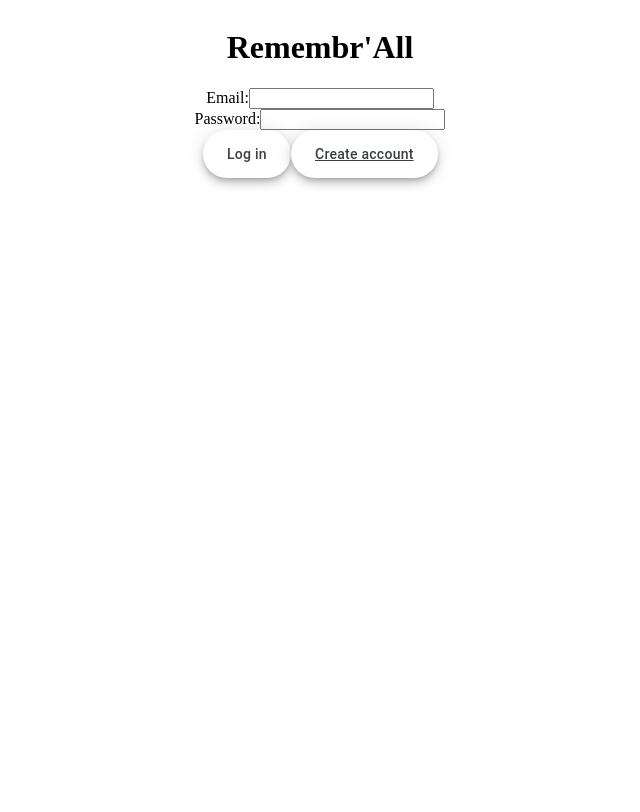
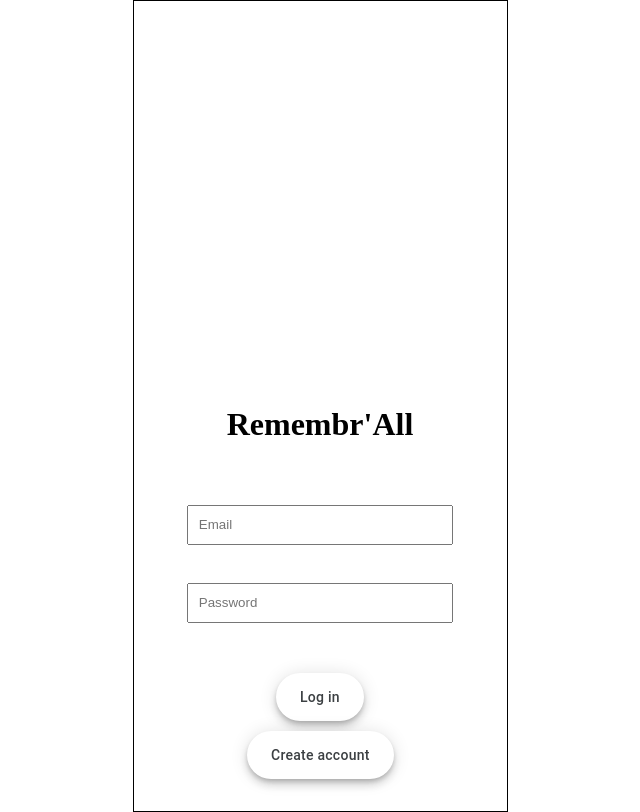
Before and after one commit to katribu/Remembrall-FrontEnd, a React (Create React App) app: page /login in a window 1280 px wide. Shown: the whole page, without its empty margins (320-960 px from the left). Built offline with nearby package versions, Linux system fonts and the light colour scheme.

Commit message:
started to add styling to Login page

```diff
--- a/src/App.css
+++ b/src/App.css
@@ -1,42 +1,27 @@
+* {
+  box-sizing: border-box;
+}
+
+body,html{
+  padding: 0;
+  margin: 0;
+}
+
 .App {
   text-align: center;
 }
 
-.App-logo {
-  height: 40vmin;
-  pointer-events: none;
-}
-
 .mainDiv {
   display: flex;
-  justify-content: center;
-  flex-wrap: wrap;
-  margin: 0 40%;
-  max-width: 300px;
+  flex-direction:column;
+  margin: 0 auto;
+  border: 1px solid black;
+  max-width: 375px;
+  text-align: center;
+  padding: 30% 20px;
+  max-height: 812px;
+
 }
-
-@media (prefers-reduced-motion: no-preference) {
-  .App-logo {
-    animation: App-logo-spin infinite 20s linear;
-  }
-}
-
-.App-header {
-  background-color: #282c34;
-  min-height: 100vh;
-  display: flex;
-  flex-direction: column;
-  align-items: center;
-  justify-content: center;
-  font-size: calc(10px + 2vmin);
-  color: white;
-}
-
-.App-link {
-  color: #61dafb;
-}
-
-
 
 /* Link-button-styles */
 .linkButton {
@@ -58,7 +43,7 @@
   justify-content: center;
   letter-spacing: .25px;
   line-height: normal;
-  max-width: 100%;
+  max-width: 50%;
   overflow: visible;
   padding: 2px 24px;
   position: relative;
@@ -68,12 +53,30 @@
   user-select: none;
   -webkit-user-select: none;
   touch-action: manipulation;
-  width: auto;
   will-change: transform, opacity;
   z-index: 0;
+  text-decoration: none;
 }
 
 .linkButton:hover {
   background: #F6F9FE;
   color: #174ea6;
 }
+
+button {
+  margin: 10px auto;
+}
+
+
+.loginInputs{
+  display: flex;
+  flex-direction: column;
+  margin: 30px 0;
+}
+
+.inputChild{
+  width: 80%;
+  height: 40px;
+  padding-left: 10px;
+  margin: 10px 0;
+}
--- a/src/components/LogIn.js
+++ b/src/components/LogIn.js
@@ -63,29 +63,36 @@ export function LogIn(props) {
             <div>
                 <h1>Remembr'All</h1>
             </div>
-            <div>
-                <label>Email:</label>
+
+            <div className="loginInputs">
+                <div className="emailDiv">
+                    {/* <label>Email:</label> */}
                     <input
                         type={"email"}
                         onChange={handleEmailInputChange}
                         value={email}
+                        className="inputChild"
+                        placeholder={"Email"}
                     ></input>
-            </div>
+                </div><br/>
                 <div>
-                <label>Password:</label>
+                    {/* <label>Password:</label> */}
                     <input
                         type={"password"}
                         onChange={handlePasswordInputChange}
                         value={password}
+                        placeholder={"Password"}
+                        className="inputChild"
                     ></input>
                 </div>
-            <div>
             </div>
+
+            <div className="buttonDiv">
                 <button className='linkButton' onClick={handleLoginAttempt}>Log in</button>
                 <div>
                     <Link to="/signup" className='linkButton'>Create account</Link>
                 </div>
-
+            </div>
             {/* If error is truthy, show error message under the button */}
             {error && <div>{error.message}</div>}
 
--- a/src/components/Profile.js
+++ b/src/components/Profile.js
@@ -2,6 +2,7 @@ import { MdOutlineNotificationsNone } from "react-icons/md";
 import React, { useState, } from 'react';
 import { Link } from 'react-router-dom';
 import { getUserNotifications } from "../functions/fetch";
+import '../App.css';
 
 // We want to order the "Today's Reminders" based on date and time
 // We also want a button for toggling hide/show "Upcoming reminders" that are not set for "today"
@@ -111,10 +112,10 @@ export function Profile(props) {
             </div>
 
             <div>
-                <Link to="/setremembrall">
-                    <button>Set Remembr'all</button>
+                <Link to="/setremembrall" className="linkButton">
+                    Set Remembr'All
                 </Link>
-                <Link to="/logout">Log out</Link>
+                <Link to="/logout" className="linkButton">Log out</Link>
             </div>
         </div>
     )
```
Lines whose indentation alone changed are shown as unchanged.
